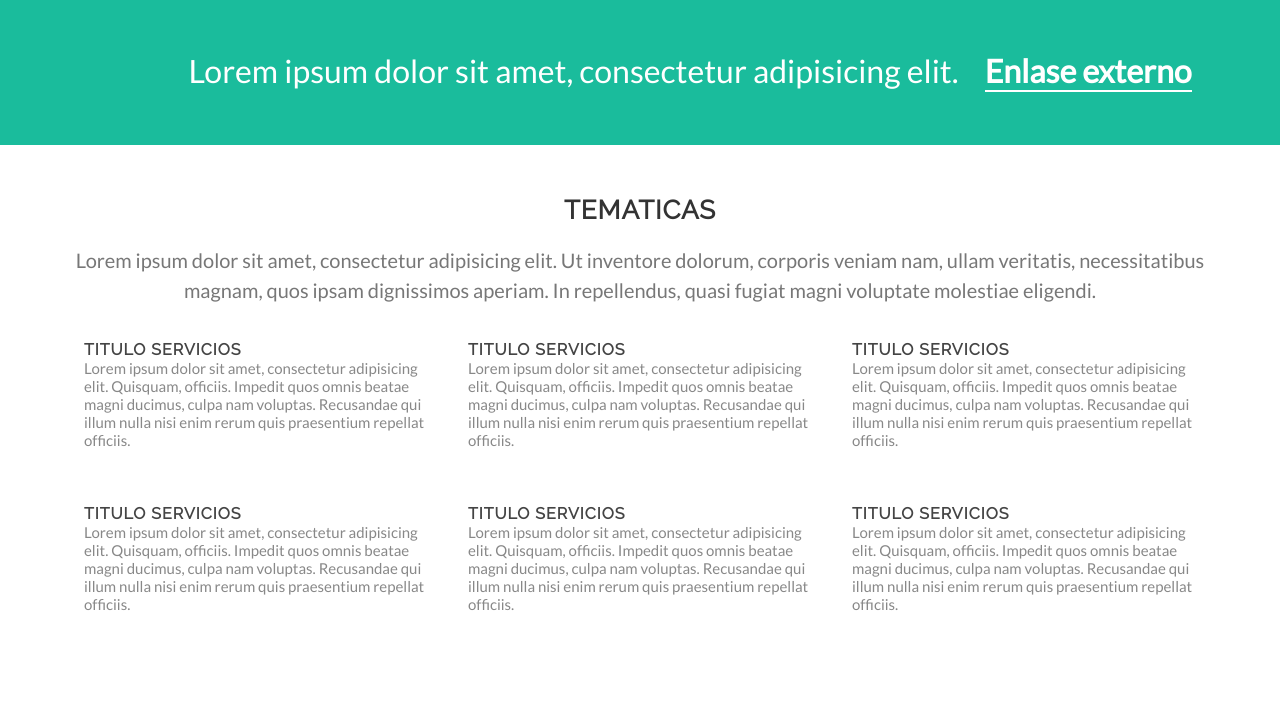
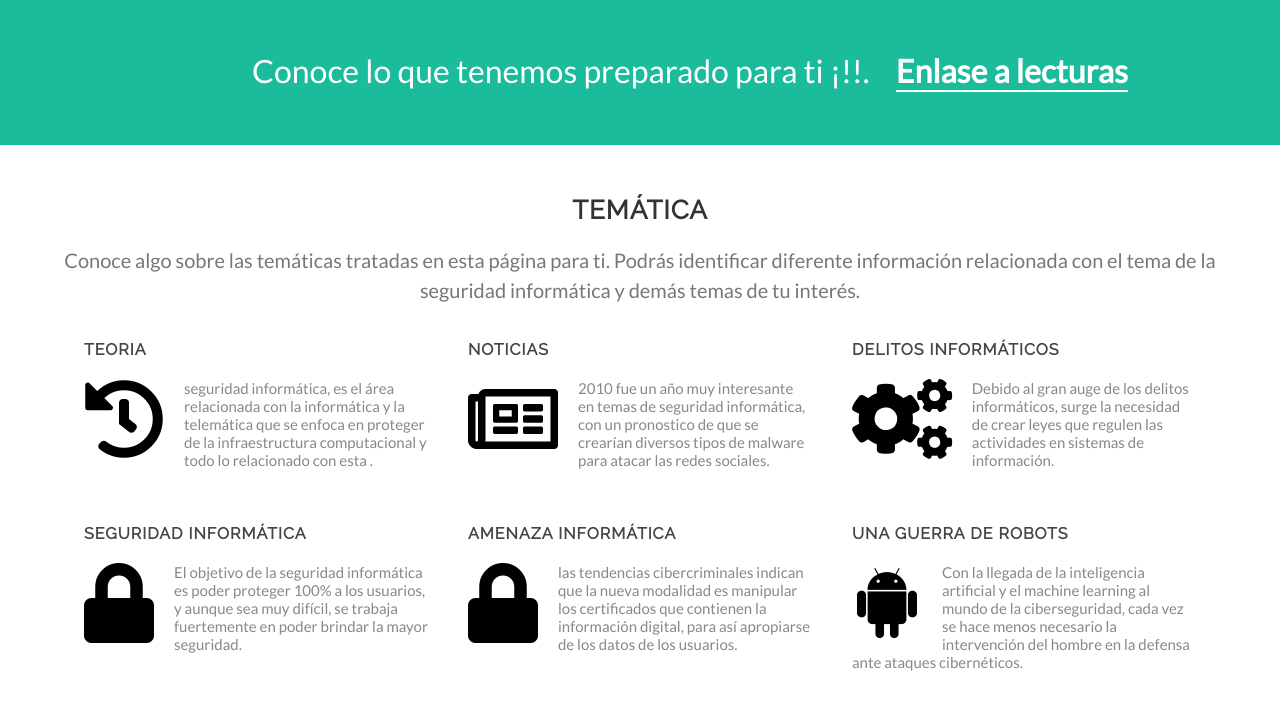
Before and after one commit to davifs/pagina-web, a plain HTML site: page pagina/Index.html in a window 1280 px wide. Shown: the part 1144-1853 px from the top of the page. Drawn offline with nearby package versions, Linux system fonts and the light colour scheme.

Commit message:
Versión 1.2
creación de temáticas de la página web

```diff
--- a/pagina/Index.html
+++ b/pagina/Index.html
@@ -6,6 +6,7 @@
 	<link rel="stylesheet" type="text/css" href="alider.css">
 	<link rel="stylesheet" type="text/css" href="animate.css">
 	<link rel="stylesheet" type="text/css" href="secciones.css">
+	<link rel="stylesheet" href="https://use.fontawesome.com/releases/v5.0.9/css/all.css" integrity="sha384-5SOiIsAziJl6AWe0HWRKTXlfcSHKmYV4RBF18PPJ173Kzn7jzMyFuTtk8JA7QQG1" crossorigin="anonymous">
 
 
 
@@ -64,28 +65,35 @@
 
 </section>
 <section class="baner-1">
-	<h3>Lorem ipsum dolor sit amet, consectetur adipisicing elit. <a href="#">Enlase externo</a></h3>
+	<h3>Conoce lo que tenemos preparado para ti ¡!!. <a href="#">Enlase a lecturas </a></h3>
 </section>
 
 <section class="wap">
 	<section class="Bienbenidos">
-		<h2> Tematicas </h2>
-		<h3>Lorem ipsum dolor sit amet, consectetur adipisicing elit. Ut inventore dolorum, corporis veniam nam, ullam veritatis, necessitatibus magnam, quos ipsam dignissimos aperiam. In repellendus, quasi fugiat magni voluptate molestiae eligendi.</h3>
+		<h2>Temática  </h2>
+		<h3>Conoce algo sobre las temáticas tratadas en esta página para ti. Podrás identificar diferente información relacionada con el tema de la seguridad informática y demás temas de tu interés.</h3>
 	</section>
+
+
+
+
 	<section class="contenedor-columnas">
 		<div class="columnasx3">
-			<h4>titulo servicios</h4>
-			<p>Lorem ipsum dolor sit amet, consectetur adipisicing elit. Quisquam, officiis. Impedit quos omnis beatae magni ducimus, culpa nam voluptas. Recusandae qui illum nulla nisi enim rerum quis praesentium repellat officiis.</p>
+			<h4>Teoria </h4>
+		    <i class="fas fa-history fa-5x"></i>
+			<p>seguridad informática, es el área relacionada con la informática y la telemática que se enfoca en proteger de la infraestructura computacional y todo lo relacionado con esta .</p>
 
 		</div>
 		<div class="columnasx3">
-			<h4>titulo servicios</h4>
-			<p>Lorem ipsum dolor sit amet, consectetur adipisicing elit. Quisquam, officiis. Impedit quos omnis beatae magni ducimus, culpa nam voluptas. Recusandae qui illum nulla nisi enim rerum quis praesentium repellat officiis.</p>
+			<h4>Noticias </h4>
+			<i class="far fa-newspaper fa-5x"></i>
+			<p>2010 fue un año muy interesante en temas de seguridad informática, con un pronostico de que se crearían diversos tipos de malware para atacar las redes sociales.</p>
 
 		</div>
 		<div class="columnasx3">
-			<h4>titulo servicios</h4>
-			<p>Lorem ipsum dolor sit amet, consectetur adipisicing elit. Quisquam, officiis. Impedit quos omnis beatae magni ducimus, culpa nam voluptas. Recusandae qui illum nulla nisi enim rerum quis praesentium repellat officiis.</p>
+			<h4>Delitos Informáticos</h4>
+			<i class="fas fa-cogs fa-5x"></i>
+			<p>Debido al gran auge de los delitos informáticos, surge la necesidad de crear leyes que regulen las actividades en sistemas de información.</p>
 
 		</div>
 
@@ -93,18 +101,21 @@
 
 	<section class="contenedor-columnas">
 		<div class="columnasx3">
-			<h4>titulo servicios</h4>
-			<p>Lorem ipsum dolor sit amet, consectetur adipisicing elit. Quisquam, officiis. Impedit quos omnis beatae magni ducimus, culpa nam voluptas. Recusandae qui illum nulla nisi enim rerum quis praesentium repellat officiis.</p>
+			<h4>Seguridad informática</h4>
+			<i class="fas fa-lock fa-5x"></i>
+			<p>El objetivo de la seguridad informática es poder proteger 100% a los usuarios, y aunque sea muy difícil, se trabaja fuertemente en poder brindar la mayor seguridad. </p>
 
 		</div>
 		<div class="columnasx3">
-			<h4>titulo servicios</h4>
-			<p>Lorem ipsum dolor sit amet, consectetur adipisicing elit. Quisquam, officiis. Impedit quos omnis beatae magni ducimus, culpa nam voluptas. Recusandae qui illum nulla nisi enim rerum quis praesentium repellat officiis.</p>
+			<h4>Amenaza informática</h4>
+			<i class="fas fa-lock fa-5x"></i>
+			<p>las tendencias cibercriminales indican que la nueva modalidad es manipular los certificados que contienen la información digital, para así apropiarse de los datos de los usuarios.</p>
 
 		</div>
 		<div class="columnasx3">
-			<h4>titulo servicios</h4>
-			<p>Lorem ipsum dolor sit amet, consectetur adipisicing elit. Quisquam, officiis. Impedit quos omnis beatae magni ducimus, culpa nam voluptas. Recusandae qui illum nulla nisi enim rerum quis praesentium repellat officiis.</p>
+			<h4>una guerra de robots</h4>
+			<i class="fab fa-android fa-5x"></i>
+			<p>Con la llegada de la inteligencia artificial y el machine learning al mundo de la ciberseguridad, cada vez se hace menos necesario la intervención del hombre en la defensa ante ataques cibernéticos.</p>
 
 		</div>
 
--- a/pagina/secciones.css
+++ b/pagina/secciones.css
@@ -88,3 +88,10 @@ text-align: center;
 	color: #fff;
 	border-bottom: 2px solid #fff;
 }
+.columnasx3 i{
+	float: left;
+	padding-right: 20px;
+}
+.columnasx3 h4{
+	padding-bottom: 20px;
+}
```
